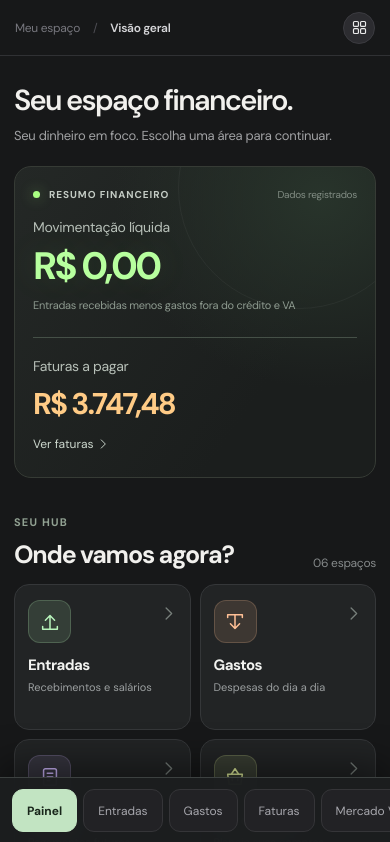
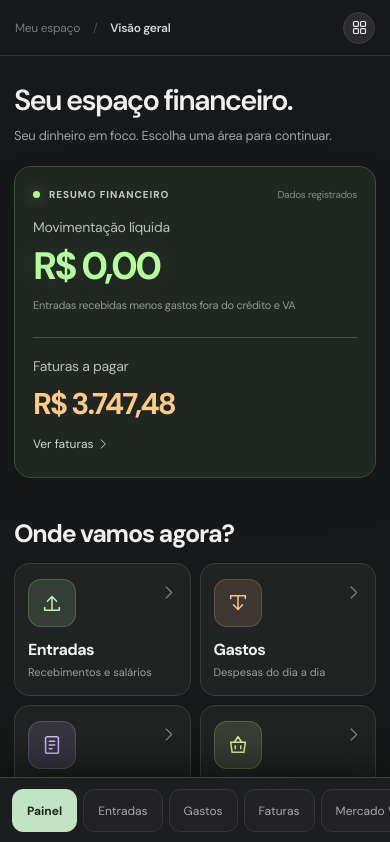
Before and after one commit to vidaaal/saldo, a Next.js app: page / in a window 390 px wide. Shown: the top 842 px of the page. Built offline with nearby package versions, Linux system fonts and the light colour scheme.

Commit message:
style: simplify finance surfaces and mobile assistant

```diff
--- a/app/globals.css
+++ b/app/globals.css
@@ -480,3 +480,17 @@ button:focus-visible,input:focus-visible,textarea:focus-visible{outline:2px soli
 @media(max-width:750px){.workspace-assistant .workspace-content{padding-bottom:20px}.finance-ai-v2{min-height:600px;height:calc(100dvh - 190px);border-radius:18px}.ai-v2-top{padding:16px}.ai-v2-mark{width:39px;height:39px}.ai-v2-identity{gap:9px}.ai-v2-identity h2{font-size:19px}.ai-v2-model{padding:7px 9px;font-size:10px}.ai-v2-provider{display:none}.ai-v2-inner{padding:25px 18px 30px;gap:22px}.ai-v2-welcome h3{font-size:40px}.ai-v2-prompts{grid-template-columns:1fr;gap:8px}.ai-v2-prompts button{padding:12px 14px}.ai-v2-orb{width:56px;height:56px;margin-bottom:20px}.ai-v2-bottom{padding:13px 14px max(14px,env(safe-area-inset-bottom))}.ai-v2-bottom-meta>span:last-child{display:none}.ai-v2-message.user{max-width:94%}}
 @media(max-width:420px){.ai-v2-model{font-size:0;gap:0;padding:8px}.ai-v2-model .ai-v2-online{width:8px;height:8px}.ai-v2-tools{align-items:flex-start;flex-direction:column;gap:8px}.ai-v2-tools button{padding:7px 10px}.ai-v2-compose{gap:2px}.ai-v2-compose button{width:38px;height:42px}.ai-v2-compose textarea{font-size:16px}.ai-v2-welcome h3{font-size:36px}}
 @media(prefers-reduced-motion:reduce){.finance-ai-v2 *{animation-duration:.01ms!important;transition-duration:.01ms!important;scroll-behavior:auto!important}}
+
+/* Quiet finance surfaces: the numbers carry the emphasis. */
+.focus-card{background:#202722;border-color:#3c4c3e;box-shadow:0 18px 45px #0000001c}
+.focus-card:after{display:none}
+.launcher-item{min-height:88px;background:#202321;border-color:#383f39;box-shadow:none}
+.launcher-item:hover{background:#283029;transform:translateY(-2px);box-shadow:0 10px 25px #0000001a}
+.launcher-item:hover .launcher-icon{transform:none}
+.launcher-icon{width:48px;height:48px;border-radius:13px}
+.launcher-copy strong{font-size:16px}
+.launcher-kicker,.launcher-count,.ai-v2-eyebrow,.ai-v2-prompt-number{display:none}
+.ai-v2-welcome h3{margin-top:0}
+.ai-v2-prompts button{padding:15px 17px}
+.ai-v2-prompts button:hover{transform:translateY(-2px)}
+@media(max-width:750px){.finance-ai-v2{height:calc(100dvh - 180px);min-height:0}.ai-v2-inner{padding-top:24px}.ai-v2-welcome{margin:0}.ai-v2-orb{display:none}.ai-v2-welcome h3{font-size:34px}.ai-v2-welcome>p{font-size:13px;margin-bottom:20px}.ai-v2-prompts{gap:7px}.ai-v2-prompts button{padding:10px 13px}}
```
